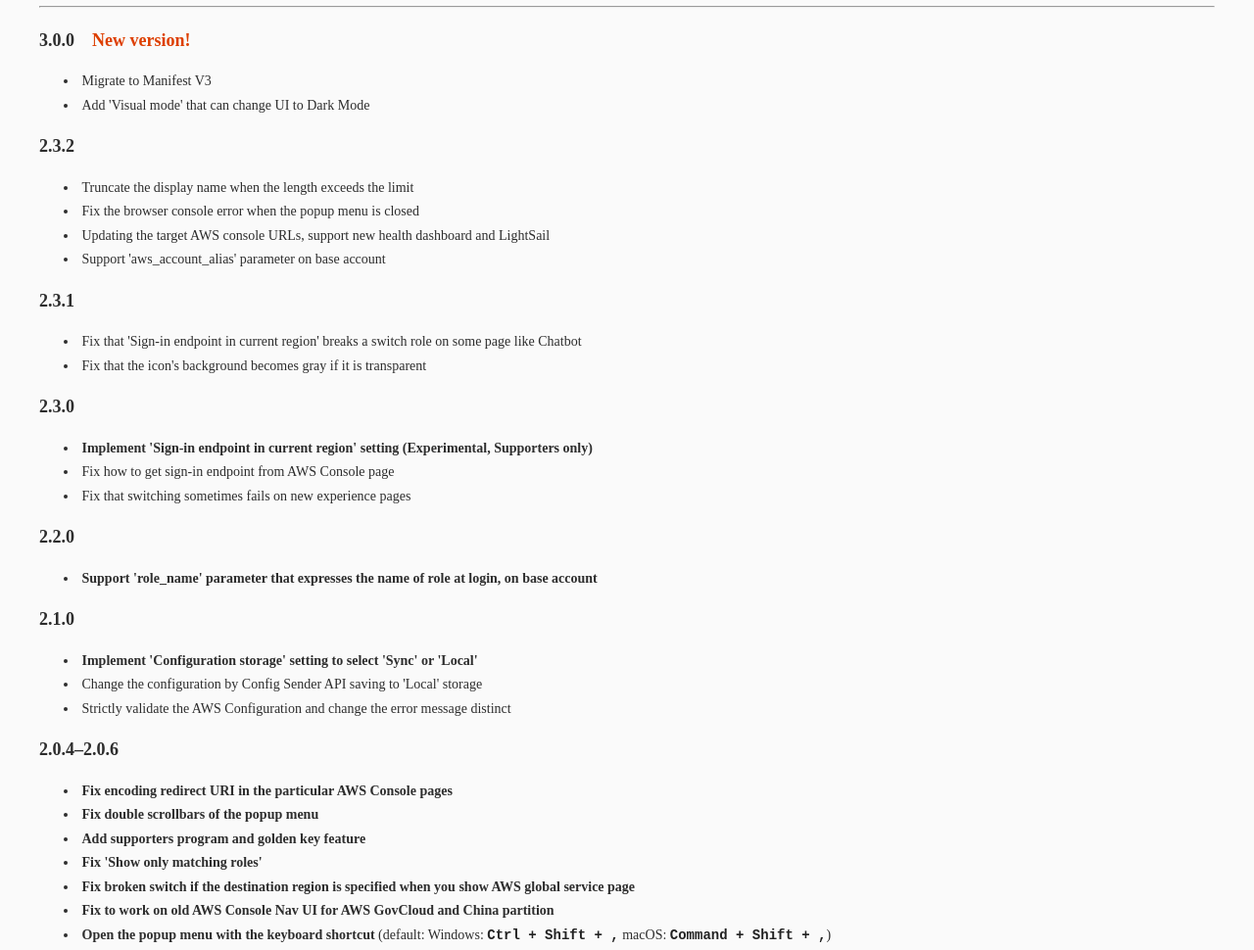
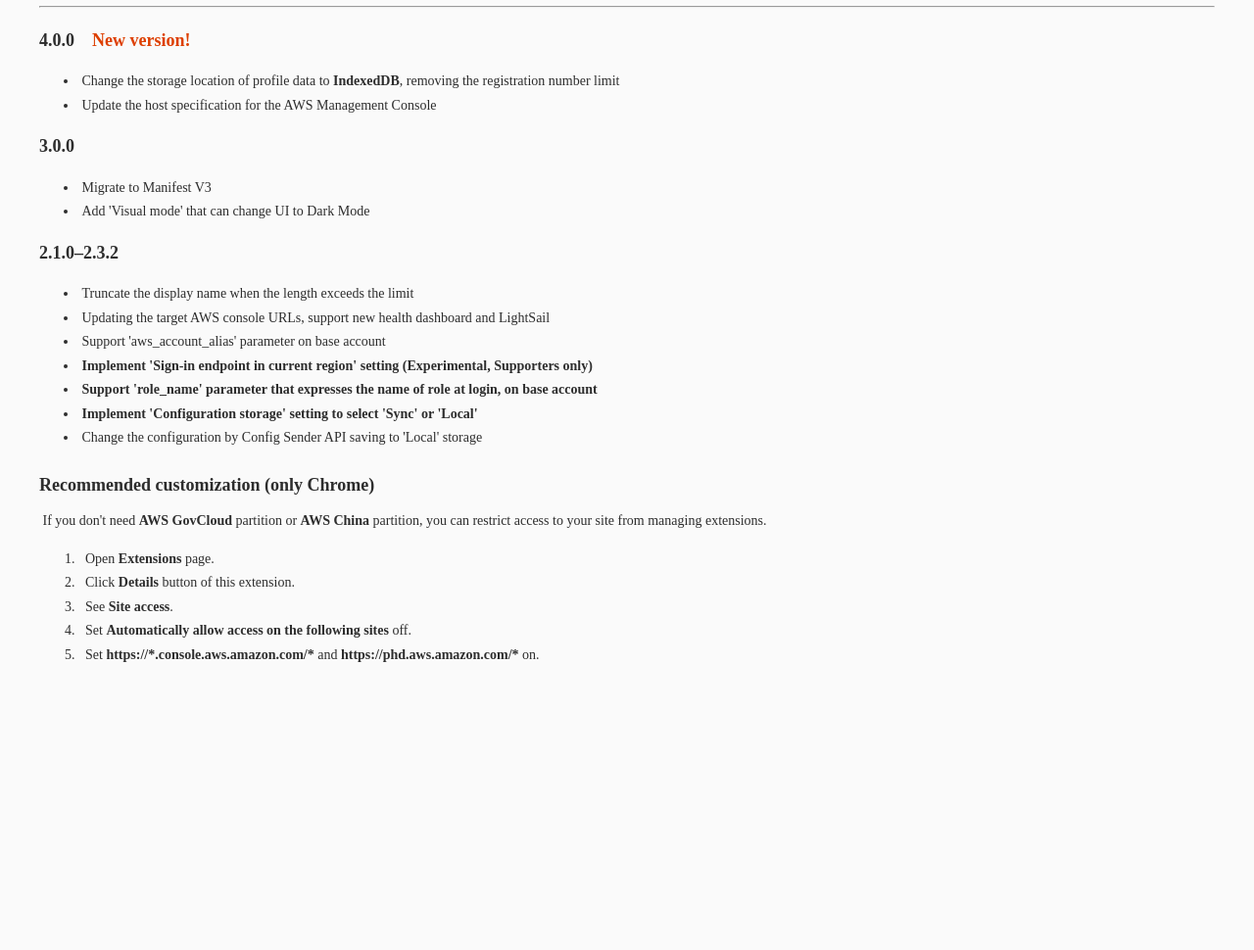
Before and after one commit to tilfinltd/aws-extend-switch-roles, a browser extension: page src/updated.html in a window 1280 px wide. Shown: the part 500-1470 px from the top of the page at 98% size. After the commit the page ends 1226 px from the top, so only its background shows below. Drawn offline with Linux system fonts and the light colour scheme.

Commit message:
update version and changelog

```diff
--- a/src/updated.html
+++ b/src/updated.html
@@ -65,54 +65,27 @@
 
     <hr style="margin:18px 0">
 
-    <h2>3.0.0 <span style="margin-left:0.75em; color:rgb(221, 63, 0)">New version!</span></h2>
+    <h2>4.0.0 <span style="margin-left:0.75em; color:rgb(221, 63, 0)">New version!</span></h2>
+    <ul>
+      <li>Change the storage location of profile data to <b>IndexedDB</b>, removing the registration number limit</li>
+      <li>Update the host specification for the AWS Management Console</li>
+    </ul>
+
+    <h2>3.0.0</h2>
     <ul>
       <li>Migrate to Manifest V3</li>
       <li>Add 'Visual mode' that can change UI to Dark Mode</li>
     </ul>
 
-    <h2>2.3.2</h2>
+    <h2>2.1.0&ndash;2.3.2</h2>
     <ul>
       <li>Truncate the display name when the length exceeds the limit</li>
-      <li>Fix the browser console error when the popup menu is closed</li>
       <li>Updating the target AWS console URLs, support new health dashboard and LightSail</li>
       <li>Support 'aws_account_alias' parameter on base account</li>
-    </ul>
-
-    <h2>2.3.1</h2>
-    <ul>
-      <li>Fix that 'Sign-in endpoint in current region' breaks a switch role on some page like Chatbot</li>
-      <li>Fix that the icon's background becomes gray if it is transparent</li>
-    </ul>
-
-    <h2>2.3.0</h2>
-    <ul>
       <li><b>Implement 'Sign-in endpoint in current region' setting (Experimental, Supporters only)</b></li>
-      <li>Fix how to get sign-in endpoint from AWS Console page</li>
-      <li>Fix that switching sometimes fails on new experience pages</li>
-    </ul>
-
-    <h2>2.2.0</h2>
-    <ul>
       <li><b>Support 'role_name' parameter that expresses the name of role at login, on base account</b></li>
-    </ul>
-
-    <h2>2.1.0</h2>
-    <ul>
       <li><b>Implement 'Configuration storage' setting to select 'Sync' or 'Local'</b></li>
       <li>Change the configuration by Config Sender API saving to 'Local' storage</li>
-      <li>Strictly validate the AWS Configuration and change the error message distinct</li>
-    </ul>
-
-    <h2>2.0.4&ndash;2.0.6</h2>
-    <ul>
-      <li><b>Fix encoding redirect URI in the particular AWS Console pages</b></li>
-      <li><b>Fix double scrollbars of the popup menu</b></li>
-      <li><b>Add supporters program and golden key feature</b></li>
-      <li><b>Fix 'Show only matching roles'</b></li>
-      <li><b>Fix broken switch if the destination region is specified when you show AWS global service page</b></li>
-      <li><b>Fix to work on old AWS Console Nav UI for AWS GovCloud and China partition</b></li>
-      <li><b>Open the popup menu with the keyboard shortcut</b> (default: Windows: <code>Ctrl + Shift + ,</code> macOS: <code>Command + Shift + ,</code>)</li>
     </ul>
   </section>
 
```
Also changed, not shown: CHANGELOG.md, manifest.json.
